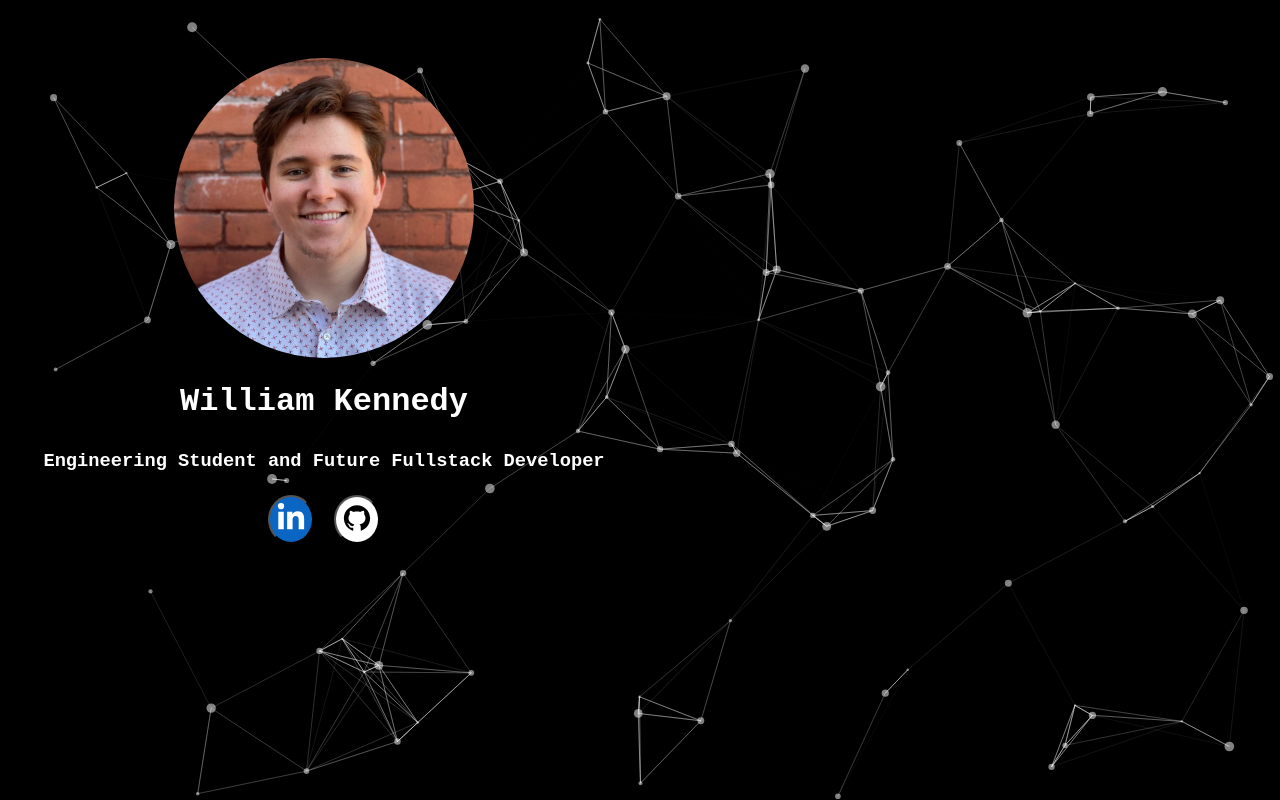
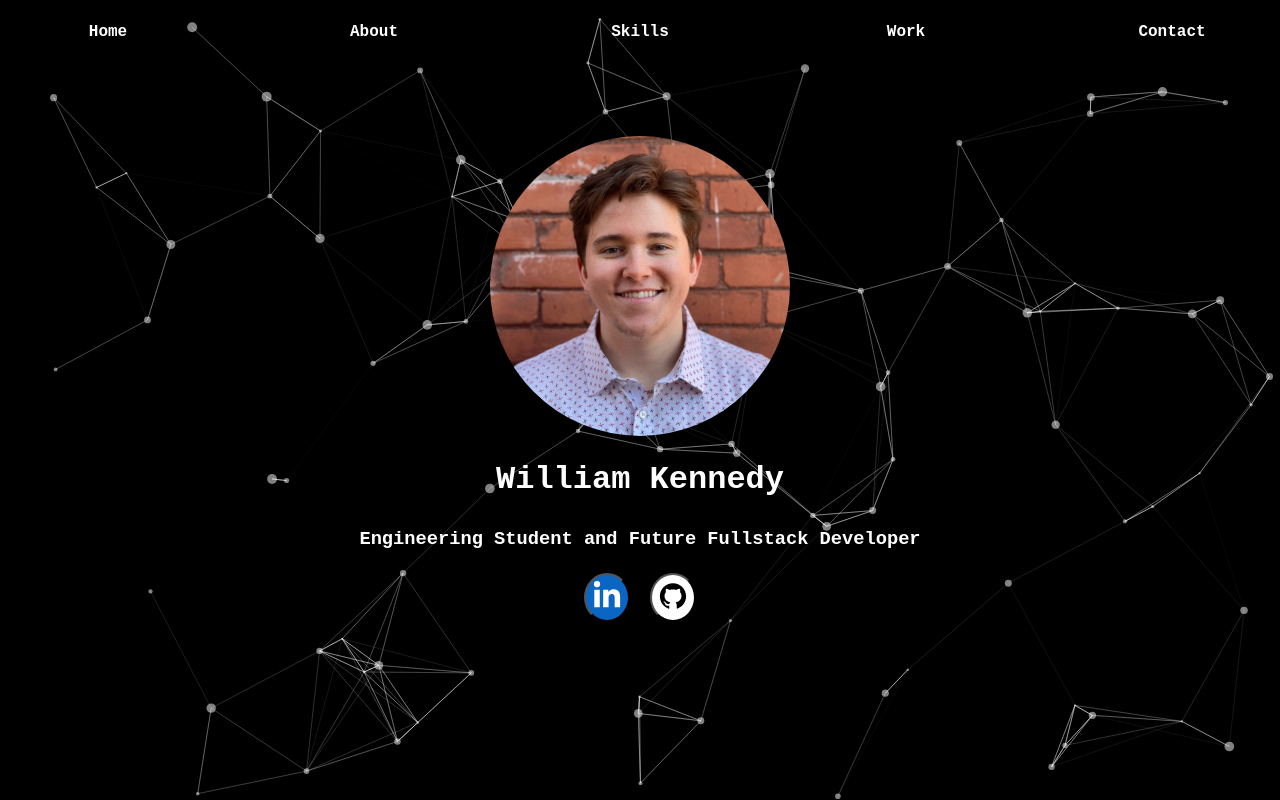
Before and after one commit to 18wsk/ProjectGallery, a React (Create React App) app in the folder projectgallery/: page /willprofile in a window 1280 px wide. Built offline with nearby package versions, Linux system fonts and the light colour scheme.

Commit message:
new profile layout - no map

```diff
--- a/projectgallery/package.json
+++ b/projectgallery/package.json
@@ -13,6 +13,7 @@
     "react-particles": "^2.1.4",
     "react-router-dom": "^6.3.0",
     "react-scripts": "5.0.1",
+    "react-simple-maps": "^3.0.0",
     "tsparticles": "^2.1.4",
     "web-vitals": "^2.1.4"
   },
--- a/projectgallery/src/components/topNavigation.jsx
+++ b/projectgallery/src/components/topNavigation.jsx
@@ -4,6 +4,22 @@ import '../styles/navbar_styles.css'
 export default function TopNavigation() {
   return (
     <div className='navbar'>
+      <div>
+        <p>Home</p>
+      </div>
+      <div>
+        <p>About</p>
+      </div>
+      <div>
+        <p>Skills</p>
+      </div>
+      <div>
+        <p>Work</p>
+      </div>
+      <div>
+        <p>Contact</p>
+      </div>
+
     </div>
   )
 }
--- a/projectgallery/src/pages/homepage.jsx
+++ b/projectgallery/src/pages/homepage.jsx
@@ -2,6 +2,7 @@ import React from 'react'
 
 export default function Homepage() {
   return (
-    <div>hompage</div>
+    <div>
+    </div>
   )
 }
--- a/projectgallery/src/pages/will_profile.jsx
+++ b/projectgallery/src/pages/will_profile.jsx
@@ -4,17 +4,13 @@ import TopNavigation  from '../components/topNavigation'
 import '../styles/will_styles.css'
 import BackgroundParticles from '../components/backgroundParticles';
 import { FaLinkedinIn } from 'react-icons/fa'
-import { AiFillGithub } from 'react-icons/ai'
+import { AiFillGithub } from 'react-icons/ai';
 
 function Willprofile() {
-    const handleLinkedenRedirect = () => {
-
-    }
     return (
         <>
         <TopNavigation/>
         <div className="background">
-            <div className="griddy">
             <div className='section'>
                 <div className='section'>
                     <img className="circleprofile" src={MyImage}  alt="..." width="300" height="300" />
@@ -25,7 +21,7 @@ function Willprofile() {
                     <div className="socials-container">
                         <div className="socials-grid">
                             <div className='socials-container'>
-                                    <button className='linkeden' onClick={handleLinkedenRedirect}><a href="https://www.linkedin.com/in/william-kennedy-0a917319b/" target="_blank" rel="noreferrer"><FaLinkedinIn size="30px" color="white"/></a></button>
+                                <button className='linkeden'><a href="https://www.linkedin.com/in/william-kennedy-0a917319b/" target="_blank" rel="noreferrer"><FaLinkedinIn size="30px" color="white"/></a></button>
                             </div>
                             <div className='socials-container'>
                                 <button className='github'><a href="https://github.com/18wsk" target="_blank" rel="noreferrer"><AiFillGithub size="30px" color="black"/></a></button>
@@ -34,32 +30,6 @@ function Willprofile() {
                     </div>
                 </div>
             </div>
-                    {/* <div className='text-section'>
-                        <div className="text-griddy">
-                            <div>
-                                <p>About me</p>
-                            </div>
-                            <div className="ineedspace">
-                                <p className="ppad">I am an energetic and passionate Computer Engineering student who is in their fifth year of computer engineering at Queen's University and is eagerly looking
-                                    to apply my knowledge from both school and independent learning in a professional setting.
-                                </p>
-                            </div>
-                            <div>
-                                <p>Hobbies:</p>
-                            </div>
-                            <div className="ineedspace">
-                                <p className=""> Sports - specifically basketball, football and rugby </p>
-                                <p className=""> Competitive Esports - 4th in UPlay Canada tournament 2020, </p>
-                                <p className=""> Fitness and Board games.</p>
-                            </div>
-                            <div>
-                                <p>Socials:</p>
-                            </div>
-                            <div className="ineedspace">
-                            </div>
-                        </div>
-                    </div> */}
-            </div>
         </div>
         <BackgroundParticles/>
         </>
--- a/projectgallery/src/styles/navbar_styles.css
+++ b/projectgallery/src/styles/navbar_styles.css
@@ -6,4 +6,10 @@ div.navbar {
     height: 4rem;
     bottom: 0px;
     position: fixed;
+    display: grid;
+    grid-template-columns: 20% 20% 20% 20% 20%;
+    grid-gap: 10px;
+    width: 100%;
+    align-items: center;
+    justify-content: center;
 }
--- a/projectgallery/src/styles/will_styles.css
+++ b/projectgallery/src/styles/will_styles.css
@@ -7,11 +7,13 @@ img.circleprofile {
 }
 
 div.background {
+    position: relative;
     width: 100%;
     height: 100%;
     overflow-y: auto;
     overflow-x: hidden;
-    z-index: 1
+    z-index: 1;
+    padding-top: 8rem;
 }
 
 div.full {
@@ -40,14 +42,7 @@ div.text-griddy {
 
 div.section {
     justify-content: center;
-}
-
-div.text-section {
-    justify-content: center;
-    background-color: white;
-    border: 8px solid #c603fc;
-    width: 80%;
-    padding: 4px;
+    z-index: 2;
 }
 
 .name {
@@ -60,14 +55,12 @@ div.text-section {
 p {
     font-family: 'Courier New', monospace;
     font-weight: bold;
-}
-
-div.ineedspace {
-    padding-right: 20px;
+    color: white;
+    text-align: center;
 }
 
 .tsparticles {
-    z-index: -1;
+    z-index: -4;
     position: fixed;
     width: 100%;
 }
@@ -101,3 +94,8 @@ div.socials-container {
     align-items: center;
     justify-content: center;
 }
+
+.map {
+    z-index: 30;
+    width: 700px;
+}
```
Also changed, not shown: 1 other file (tests, documents, lock files or other folders). Lines whose indentation alone changed are shown as unchanged.
